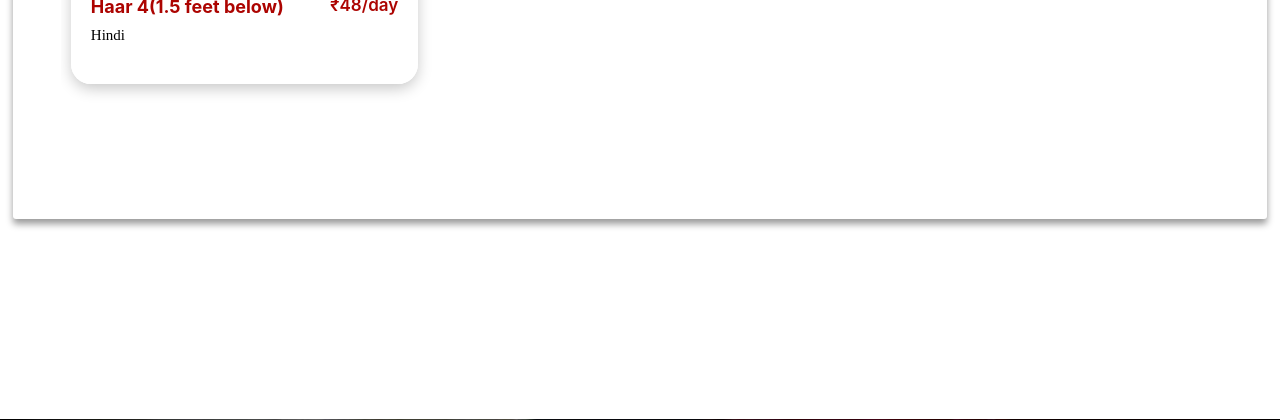
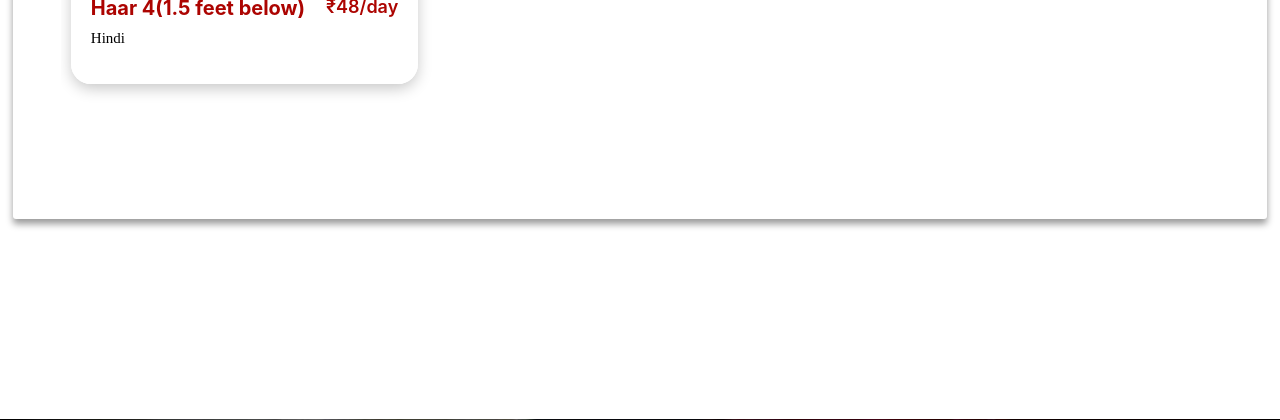
Before and after one commit to Shrirama-Upadhya-A/poojas-final, a PHP site: page /flowers-subscription.html in a window 1280 px wide. Shown: the part 2032-2452 px from the top of the page. Run offline with PHP 8.4, Linux system fonts and the light colour scheme; some libraries are stand-ins or nearby versions; some web fonts are replaced.

Commit message:
Update shop2.css

```diff
--- a/css/shop2.css
+++ b/css/shop2.css
@@ -372,7 +372,7 @@ div.large .make3D {
 }
 
 .stats-container .product_name {
-    font-size: 18px;
+    font-size: 20px;
     color: #ac0401;
     font-weight: 700;
 }
@@ -386,7 +386,7 @@ div.large .make3D {
 .stats-container .product_price {
     float: right;
     color: #ac0401;
-    font-size: 17px;
+    font-size: 18px;
     font-weight: 600;
 }
 
```
